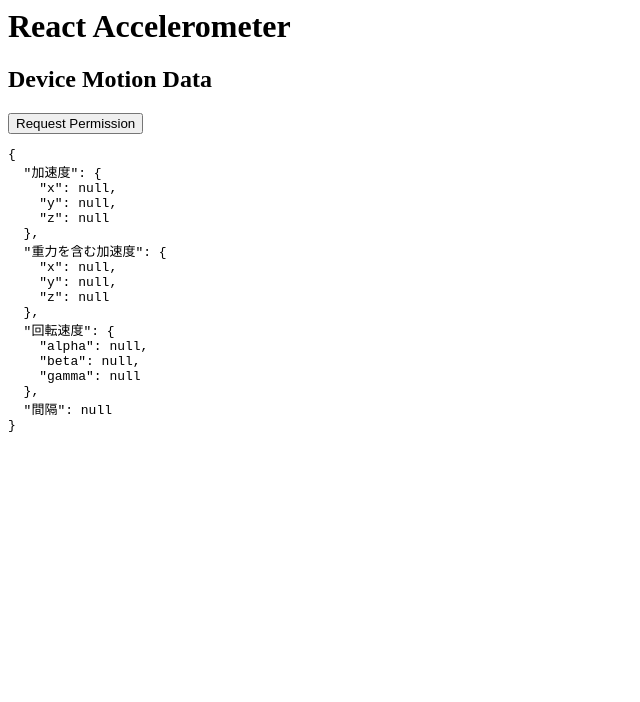
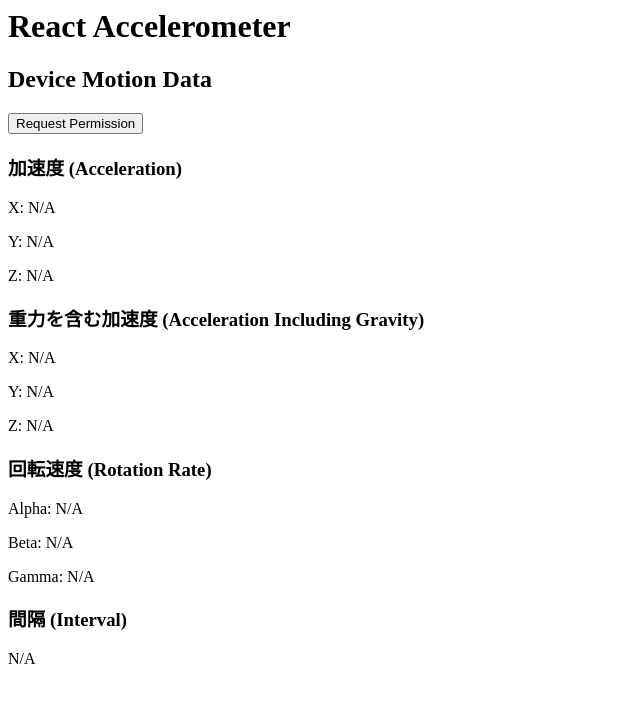
Before and after one commit to jyogi-web/yanbaru-react-pwa, a React (Vite) app: page / in a window 1280 px wide. Shown: the top 702 px of the page, without its empty margins (0-640 px from the left). Built offline with nearby package versions, Linux system fonts and the light colour scheme.

Commit message:
modify 小数二桁まで表示したい

```diff
--- a/src/components/DeviceSensor.tsx
+++ b/src/components/DeviceSensor.tsx
@@ -82,11 +82,31 @@
     requestPermissions();
   };
 
+  const formatNumber = (num: number | null) => (num !== null ? num.toFixed(2) : 'N/A');
+
   return (
     <div>
       <h2>Device Motion Data</h2>
       <button onClick={handleButtonClick}>Request Permission</button>
-      <pre>{JSON.stringify(motionData, null, 2)}</pre>
+<       div>
+        <h3>加速度 (Acceleration)</h3>
+        <p>X: {formatNumber(motionData.加速度.x)}</p>
+        <p>Y: {formatNumber(motionData.加速度.y)}</p>
+        <p>Z: {formatNumber(motionData.加速度.z)}</p>
+
+        <h3>重力を含む加速度 (Acceleration Including Gravity)</h3>
+        <p>X: {formatNumber(motionData.重力を含む加速度.x)}</p>
+        <p>Y: {formatNumber(motionData.重力を含む加速度.y)}</p>
+        <p>Z: {formatNumber(motionData.重力を含む加速度.z)}</p>
+
+        <h3>回転速度 (Rotation Rate)</h3>
+        <p>Alpha: {formatNumber(motionData.回転速度.alpha)}</p>
+        <p>Beta: {formatNumber(motionData.回転速度.beta)}</p>
+        <p>Gamma: {formatNumber(motionData.回転速度.gamma)}</p>
+
+        <h3>間隔 (Interval)</h3>
+        <p>{motionData.間隔 !== null ? motionData.間隔.toFixed(2) : 'N/A'}</p>
+      </div>
     </div>
   );
 };
```
